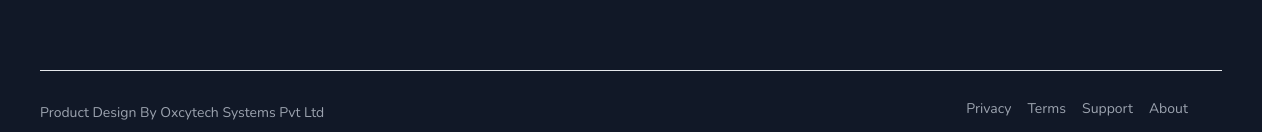
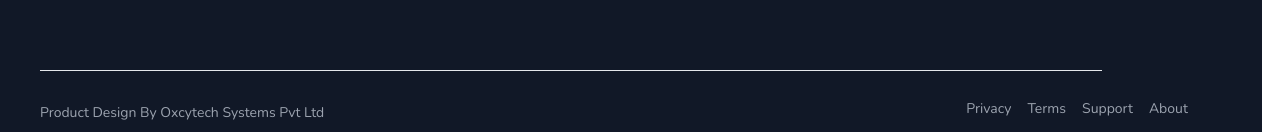
Before and after one commit to talhahamid29/website, a Next.js app: page / in a window 1280 px wide. Shown: the part 1240-1372 px from the top of the page. Built offline with nearby package versions, Linux system fonts and the light colour scheme.

Commit message:
'websites'

```diff
--- a/components/Footer/Footer.tsx
+++ b/components/Footer/Footer.tsx
@@ -71,7 +71,7 @@ const Footer: React.FC = () => {
         </div>
       </div>
       <div className="bg-gray-900 font-nunito">
-        <hr className="text-gray-400 ml-10 mr-10 " />
+        <hr className="text-gray-400 ml-10 mr-40 " />
         <div className="lg:flex mt-5">
           <p className=" text-sm text-gray-400 p-3 pl-10">
             Product Design By Oxcytech Systems Pvt Ltd
```
